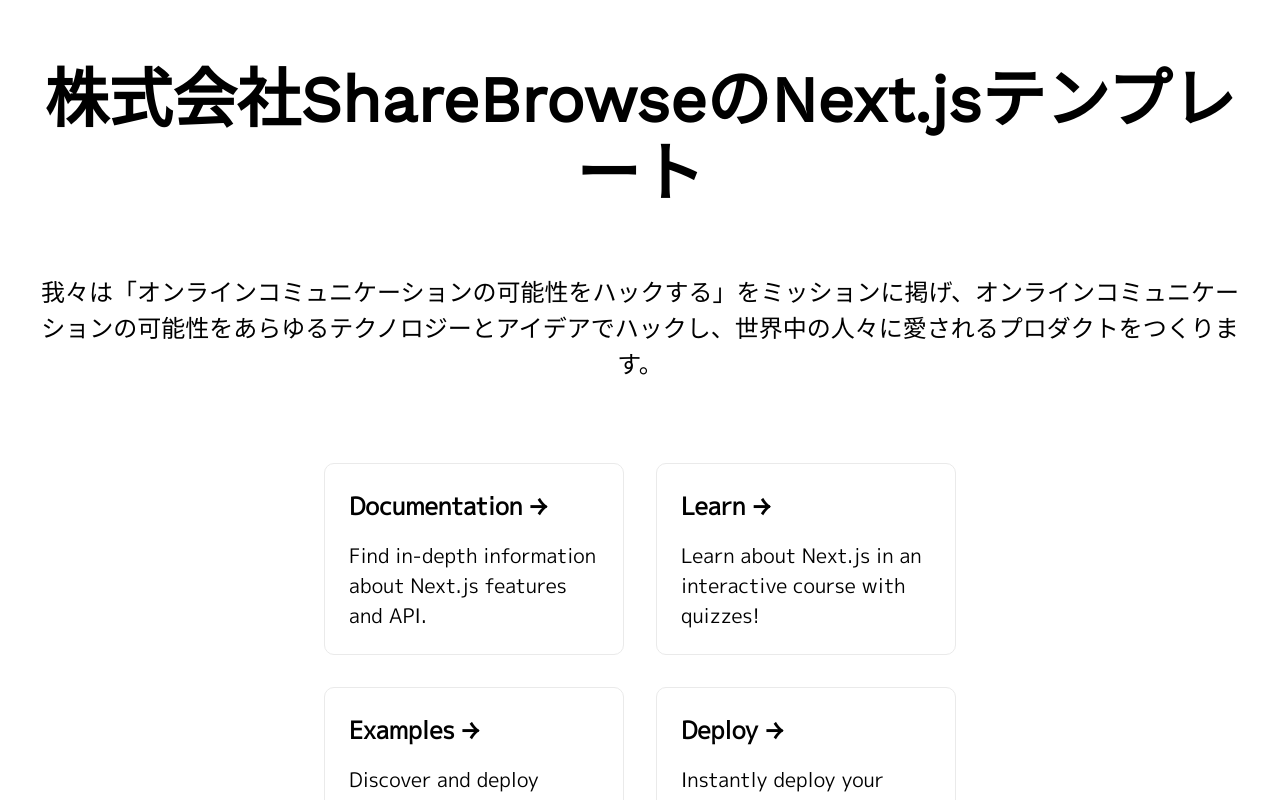
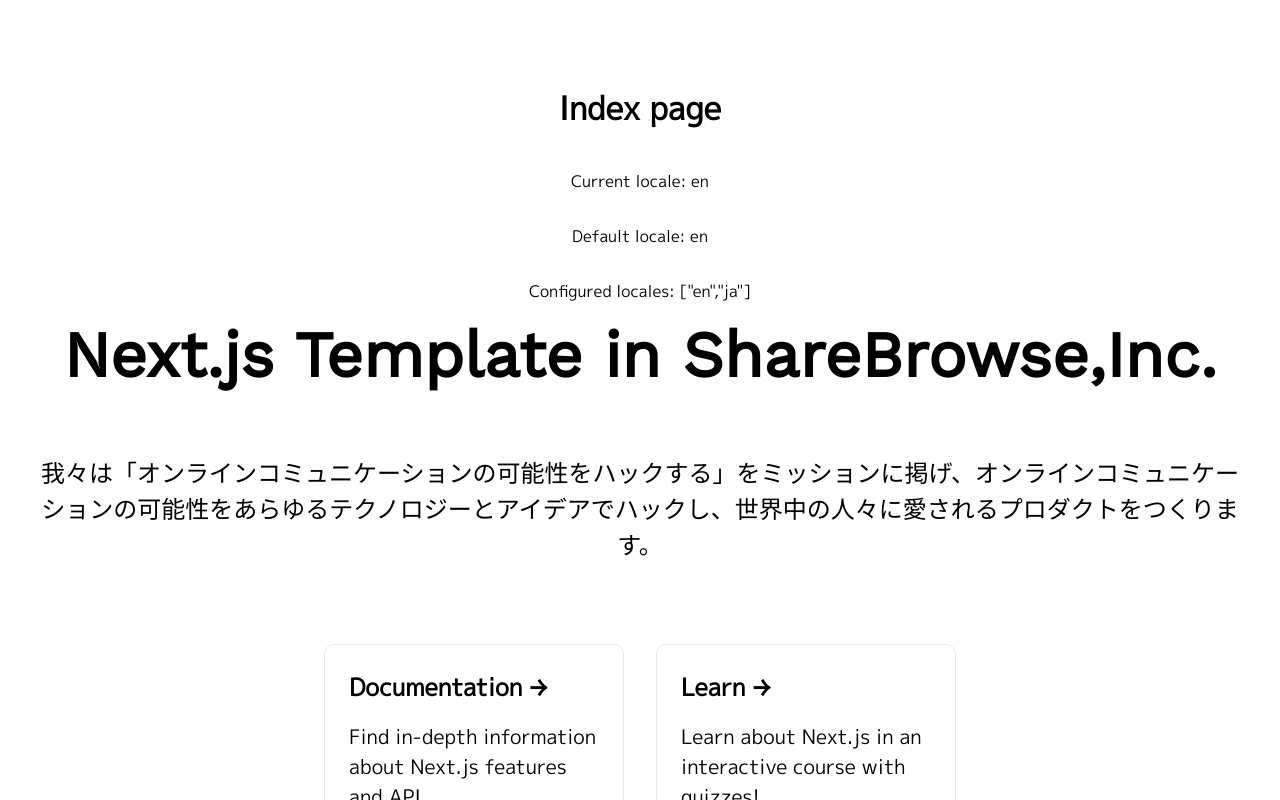
Before and after one commit to ShareBrowse-Inc/nextjs-template, a Next.js app: page / in a window 1280 px wide. Shown: the top 800 px of the page. Built offline with nearby package versions, Linux system fonts and the light colour scheme.

Commit message:
:bug: sub-path routingが無効になっていた問題を修正

```diff
--- a/next.config.js
+++ b/next.config.js
@@ -14,4 +14,6 @@
     : (config) => config;
 
 module.exports = nextConfig;
-module.exports = withBundleAnalyzer({});
+
+// FIXME: 有効にするとi18nが機能しなくなるためコメントアウトしている
+// module.exports = withBundleAnalyzer({});
--- a/src/pages/index.tsx
+++ b/src/pages/index.tsx
@@ -4,14 +4,24 @@
 import styles from "../styles/Home.module.css";
 
 import { LocaleProps } from "@/types/locale";
+import { useRouter } from "next/router";
+import Link from "next/link";
 
-const Home = (content: LocaleProps) => {
+const Home = (contents: LocaleProps) => {
+  const router = useRouter();
+  const { locale, locales, defaultLocale } = router;
+
   return (
     <div className={styles.container}>
       <main className={styles.main}>
-        <h1 className={styles.title}>{content.TITLE}</h1>
+        <h1>Index page</h1>
+        <p>Current locale: {locale}</p>
+        <p>Default locale: {defaultLocale}</p>
+        <p>Configured locales: {JSON.stringify(locales)}</p>
 
-        <p className={styles.description}>{content.DESCRIPTION}</p>
+        <h1 className={styles.title}>{contents.TITLE}</h1>
+
+        <p className={styles.description}>{contents.DESCRIPTION}</p>
 
         <div className={styles.grid}>
           <a href="https://nextjs.org/docs" className={styles.card}>
```
